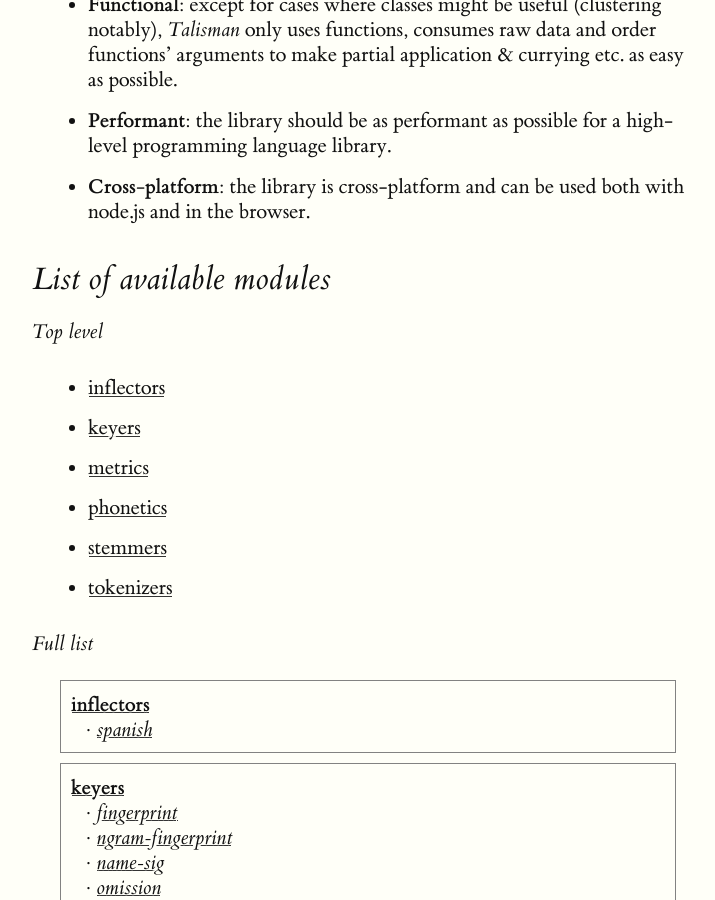
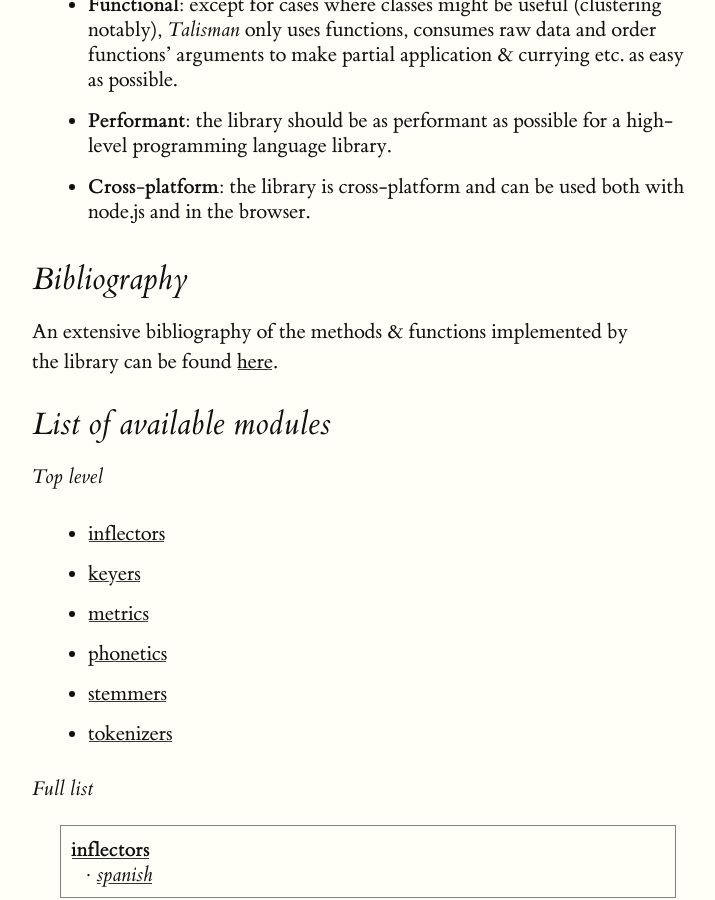
Before and after one commit to Yomguithereal/talisman, a Jekyll site: the page built from index.md, in a window 1280 px wide and 900 px high, scrolled down 1075 px. Shown: the whole window, without its empty margins (128-843 px from the left). Built offline with Jekyll 4.4.1, drawn with Linux system fonts in a browser that asks for light colours.

Commit message:
Link to bibliography

```diff
--- a/index.md
+++ b/index.md
@@ -24,6 +24,10 @@ The library's source code can be found on its Github [repository]({{ site.url }}
 * **Functional**: except for cases where classes might be useful (clustering notably), *Talisman* only uses functions, consumes raw data and order functions' arguments to make partial application & currying etc. as easy as possible.
 * **Performant**: the library should be as performant as possible for a high-level programming language library.
 * **Cross-platform**: the library is cross-platform and can be used both with node.js and in the browser.
+
+## Bibliography
+
+An extensive bibliography of the methods & functions implemented by the library can be found [here](https://github.com/Yomguithereal/talisman/blob/master/BIBLIOGRAPHY.md).
 
 ## List of available modules
 
```
